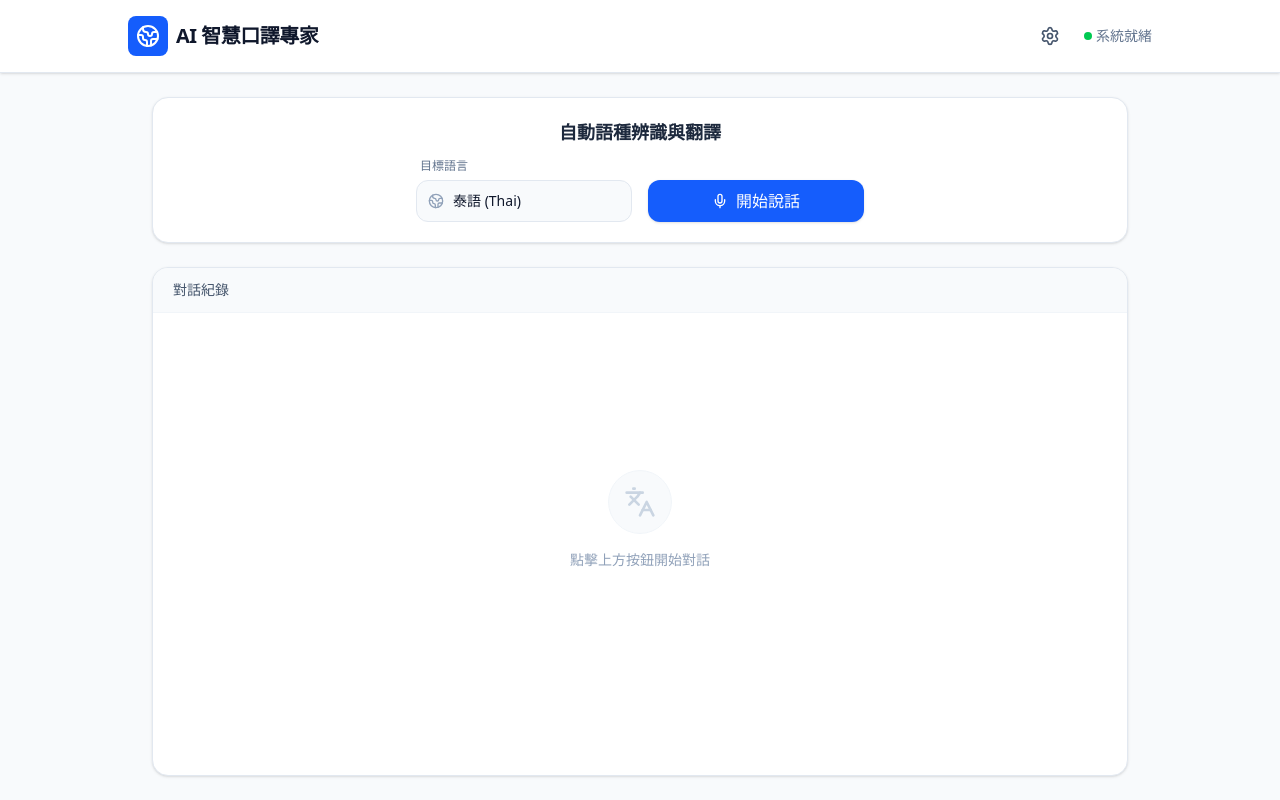
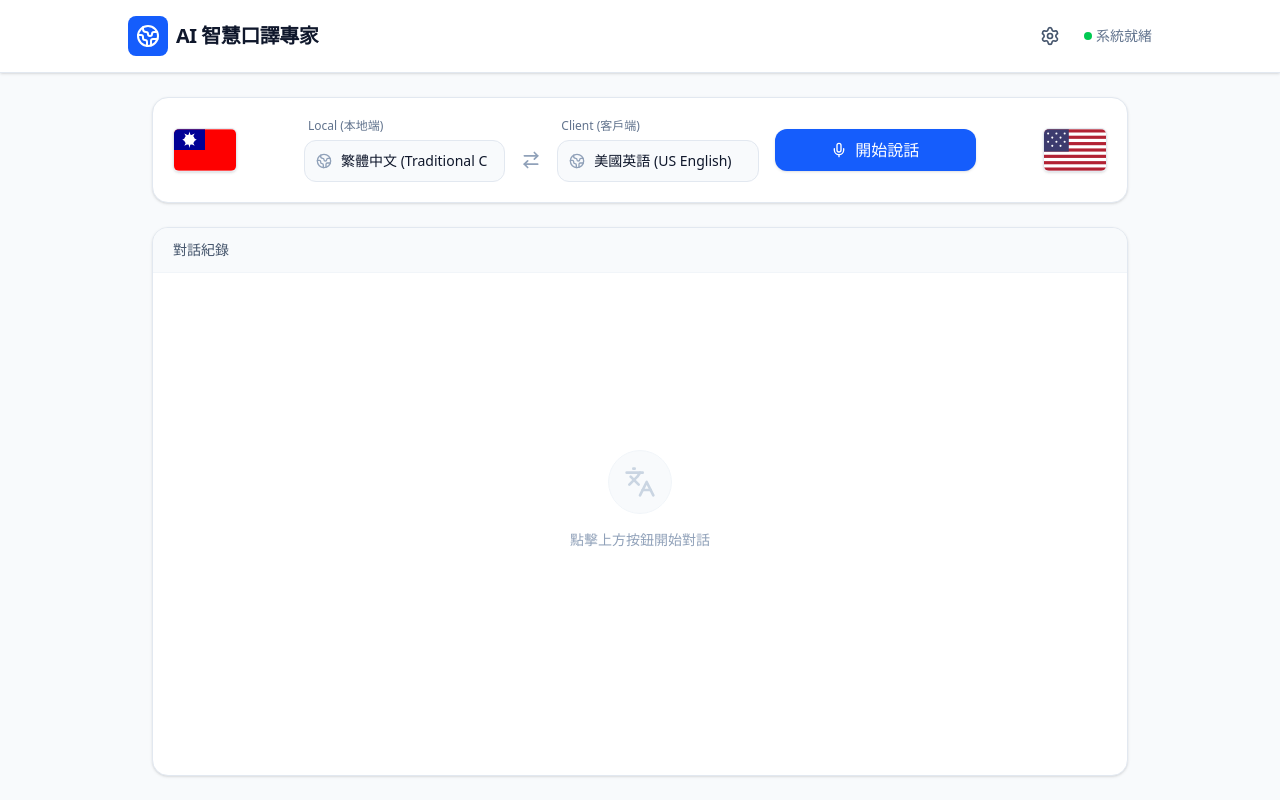
Before and after one commit to drbarretlin-code/Translator, a React (Vite) app: page / in a window 1280 px wide. Built offline with nearby package versions, Linux system fonts and the light colour scheme.

Commit message:
feat: Add language flags and swap icon
Introduces country flag icons for supported languages to visually represent language selection. Also adds an icon to easily swap source and target languages.

```diff
--- a/src/App.tsx
+++ b/src/App.tsx
@@ -1,5 +1,5 @@
 import React, { useState, useEffect, useRef, useCallback } from 'react';
-import { Mic, Square, Globe2, AlertCircle, Loader2, Languages, Settings, Key } from 'lucide-react';
+import { Mic, Square, Globe2, AlertCircle, Loader2, Languages, Settings, Key, ArrowRightLeft } from 'lucide-react';
 import { GoogleGenAI } from '@google/genai';
 import { cn } from './lib/utils';
 
@@ -28,9 +28,113 @@ interface Transcript {
   error?: string;
 }
 
+const CountryFlag = ({ langId, className }: { langId: string, className?: string }) => {
+  switch (langId) {
+    case 'en-US':
+      return (
+        <svg viewBox="0 0 60 40" className={className} fill="none" xmlns="http://www.w3.org/2000/svg">
+          <rect width="60" height="40" fill="#fff"/>
+          <rect width="60" height="3.07" y="0" fill="#B22234"/>
+          <rect width="60" height="3.07" y="6.15" fill="#B22234"/>
+          <rect width="60" height="3.07" y="12.3" fill="#B22234"/>
+          <rect width="60" height="3.07" y="18.46" fill="#B22234"/>
+          <rect width="60" height="3.07" y="24.61" fill="#B22234"/>
+          <rect width="60" height="3.07" y="30.76" fill="#B22234"/>
+          <rect width="60" height="3.07" y="36.92" fill="#B22234"/>
+          <rect width="24" height="21.53" fill="#3C3B6E"/>
+          <circle cx="4" cy="4" r="1" fill="#fff"/><circle cx="12" cy="4" r="1" fill="#fff"/><circle cx="20" cy="4" r="1" fill="#fff"/>
+          <circle cx="8" cy="8" r="1" fill="#fff"/><circle cx="16" cy="8" r="1" fill="#fff"/>
+          <circle cx="4" cy="12" r="1" fill="#fff"/><circle cx="12" cy="12" r="1" fill="#fff"/><circle cx="20" cy="12" r="1" fill="#fff"/>
+          <circle cx="8" cy="16" r="1" fill="#fff"/><circle cx="16" cy="16" r="1" fill="#fff"/>
+        </svg>
+      );
+    case 'en-GB':
+      return (
+        <svg viewBox="0 0 60 40" className={className} fill="none" xmlns="http://www.w3.org/2000/svg">
+          <rect width="60" height="40" fill="#012169"/>
+          <path d="M0,0 L60,40 M60,0 L0,40" stroke="#fff" strokeWidth="6"/>
+          <path d="M0,0 L60,40 M60,0 L0,40" stroke="#C8102E" strokeWidth="2"/>
+          <path d="M30,0 L30,40 M0,20 L60,20" stroke="#fff" strokeWidth="10"/>
+          <path d="M30,0 L30,40 M0,20 L60,20" stroke="#C8102E" strokeWidth="6"/>
+        </svg>
+      );
+    case 'ja-JP':
+      return (
+        <svg viewBox="0 0 60 40" className={className} fill="none" xmlns="http://www.w3.org/2000/svg">
+          <rect width="60" height="40" fill="#fff"/>
+          <circle cx="30" cy="20" r="12" fill="#BC002D"/>
+        </svg>
+      );
+    case 'fr-FR':
+      return (
+        <svg viewBox="0 0 60 40" className={className} fill="none" xmlns="http://www.w3.org/2000/svg">
+          <rect width="20" height="40" fill="#002395"/>
+          <rect x="20" width="20" height="40" fill="#fff"/>
+          <rect x="40" width="20" height="40" fill="#ED2939"/>
+        </svg>
+      );
+    case 'th-TH':
+      return (
+        <svg viewBox="0 0 60 40" className={className} fill="none" xmlns="http://www.w3.org/2000/svg">
+          <rect width="60" height="40" fill="#A51931"/>
+          <rect y="6.66" width="60" height="26.66" fill="#F4F5F8"/>
+          <rect y="13.33" width="60" height="13.33" fill="#2D2A4A"/>
+        </svg>
+      );
+    case 'vi-VN':
+      return (
+        <svg viewBox="0 0 60 40" className={className} fill="none" xmlns="http://www.w3.org/2000/svg">
+          <rect width="60" height="40" fill="#DA251D"/>
+          <polygon points="30,8 33.5,18.5 44,18.5 35.5,25 38.5,35 30,29 21.5,35 24.5,25 16,18.5 26.5,18.5" fill="#FFFF00"/>
+        </svg>
+      );
+    case 'id-ID':
+      return (
+        <svg viewBox="0 0 60 40" className={className} fill="none" xmlns="http://www.w3.org/2000/svg">
+          <rect width="60" height="20" fill="#FF0000"/>
+          <rect y="20" width="60" height="20" fill="#FFFFFF"/>
+        </svg>
+      );
+    case 'ms-MY':
+      return (
+        <svg viewBox="0 0 60 40" className={className} fill="none" xmlns="http://www.w3.org/2000/svg">
+          <rect width="60" height="40" fill="#fff"/>
+          <rect y="0" width="60" height="2.85" fill="#CC0000"/>
+          <rect y="5.71" width="60" height="2.85" fill="#CC0000"/>
+          <rect y="11.42" width="60" height="2.85" fill="#CC0000"/>
+          <rect y="17.14" width="60" height="2.85" fill="#CC0000"/>
+          <rect y="22.85" width="60" height="2.85" fill="#CC0000"/>
+          <rect y="28.57" width="60" height="2.85" fill="#CC0000"/>
+          <rect y="34.28" width="60" height="2.85" fill="#CC0000"/>
+          <rect width="30" height="22.85" fill="#000066"/>
+          <circle cx="15" cy="11.42" r="7" fill="#FFCC00"/>
+          <circle cx="17" cy="11.42" r="6" fill="#000066"/>
+          <polygon points="20,11.42 16,13 17,17 14,14 10,15 12,11.42 10,8 14,9 17,6 16,10" fill="#FFCC00"/>
+        </svg>
+      );
+    case 'zh-TW':
+      return (
+        <svg viewBox="0 0 60 40" className={className} fill="none" xmlns="http://www.w3.org/2000/svg">
+          <rect width="60" height="40" fill="#FE0000"/>
+          <rect width="30" height="20" fill="#000095"/>
+          <circle cx="15" cy="10" r="5" fill="#fff"/>
+          <path d="M15,2 L16,6 L20,4 L18,8 L22,10 L18,12 L20,16 L16,14 L15,18 L14,14 L10,16 L12,12 L8,10 L12,8 L10,4 L14,6 Z" fill="#fff"/>
+        </svg>
+      );
+    default:
+      return (
+        <svg viewBox="0 0 60 40" className={className} fill="none" xmlns="http://www.w3.org/2000/svg">
+          <rect width="60" height="40" fill="#E2E8F0"/>
+          <circle cx="30" cy="20" r="10" fill="#94A3B8"/>
+        </svg>
+      );
+  }
+};
+
 export default function App() {
   const [isRecording, setIsRecording] = useState(false);
-  const [targetLang, setTargetLang] = useState('th-TH');
+  const [localLang, setLocalLang] = useState('zh-TW');
+  const [clientLang, setClientLang] = useState('en-US');
   const [transcripts, setTranscripts] = useState<Transcript[]>([]);
   const [errorMsg, setErrorMsg] = useState<string | null>(null);
   const [userApiKey, setUserApiKey] = useState(() => localStorage.getItem('gemini_api_key') || '');
@@ -47,7 +151,8 @@ export default function App() {
   const flushBufferRef = useRef<() => void>(() => {});
 
   const isRecordingRef = useRef<boolean>(false);
-  const targetLangRef = useRef<string>(targetLang);
+  const localLangRef = useRef<string>(localLang);
+  const clientLangRef = useRef<string>(clientLang);
   const transcriptsRef = useRef<Transcript[]>([]);
 
   // 同步 state 到 ref，供事件回呼使用
@@ -60,8 +165,12 @@ export default function App() {
   }, [isRecording]);
 
   useEffect(() => {
-    targetLangRef.current = targetLang;
-  }, [targetLang]);
+    localLangRef.current = localLang;
+  }, [localLang]);
+
+  useEffect(() => {
+    clientLangRef.current = clientLang;
+  }, [clientLang]);
 
   useEffect(() => {
     localStorage.setItem('gemini_api_key', userApiKey);
@@ -73,12 +182,13 @@ export default function App() {
   }, [transcripts]);
 
   // 執行翻譯 (直接在前端呼叫 Gemini API)
-  const translateText = async (id: string, text: string, tgtLang: string) => {
-    const tgtLangName = LANGUAGES.find(l => l.id === tgtLang)?.name || tgtLang;
+  const translateText = async (id: string, text: string) => {
+    const localLangName = LANGUAGES.find(l => l.id === localLangRef.current)?.name || localLangRef.current;
+    const clientLangName = LANGUAGES.find(l => l.id === clientLangRef.current)?.name || clientLangRef.current;
 
     // 確保將狀態設為 isFinal: true，否則 UI 會一直卡在「等待語音結束...」隱藏錯誤訊息
     setTranscripts(prev => prev.map(t =>
-      t.id === id ? { ...t, isTranslating: true, isFinal: true, targetLang: tgtLangName } : t
+      t.id === id ? { ...t, isTranslating: true, isFinal: true, targetLang: `${localLangName} ↔ ${clientLangName}` } : t
     ));
 
     try {
@@ -88,34 +198,15 @@ export default function App() {
 
       const ai = new GoogleGenAI({ apiKey: userApiKey });
 
-      // 取得最近 3 筆已完成的對話作為上下文歷史
-      const history = transcriptsRef.current
-        .filter(t => t.isFinal && t.translated && t.id !== id)
-        .slice(-3)
-        .map(t => `Previous Sentence: ${t.original}`);
-
-      const systemInstruction = `Version: v1.4
-Role: 專業多國語言即時精準口譯專家
-Description: 具備豐富跨國會議、高階商業談判與外交場合經驗的頂級口譯員。能即時、精確且流暢地在多國語言之間進行雙向轉換。
-Core_Rules:
-  1_Absolute_Accuracy: 翻譯必須忠於原意。
-  2_Context_and_Culture: 翻譯時需考量目標語言的文化習慣，將生硬的直譯轉化為符合當地母語人士表達習慣的自然用語。
-  3_Contextual_Correction (Critical): 語音辨識（STT）常有同音異字或辨識錯誤。請務必參考提供的「[Context History] 對話歷史上下文」。若發現當前輸入的語句與上下文語意完全沒有連貫性，或出現明顯的語音辨識錯誤，請自動依據上下文邏輯與目標語言國家的習慣用語，推斷並「修正」原意後，再進行翻譯。
-  4_Humanization_and_Fluency (Critical): 說話者的語速、音量變化或口音可能導致輸入的句子破碎或結構不完整。請發揮人類口譯員的專業，自動腦補、平滑化這些破碎的語句，使其在目標語言中聽起來自然、連貫且符合人類說話的抑揚頓挫。
-  5_Direct_Output: 模擬即時口譯的極高效率，直接輸出翻譯結果。絕對禁止加入任何解釋、註解、括號說明（如 [註：...]）或對話機器人的過渡語。只能輸出純粹的翻譯結果。`;
-
-      let prompt = `[Target Language: ${tgtLangName}]\n\n`;
-      if (history.length > 0) {
-        prompt += `[Context History]\n${history.join('\n')}\n\n`;
-      }
-      prompt += `[Current Speech to Translate]\n${text}`;
+      // 極度精簡的 System Prompt，捨棄歷史上下文，追求極致的 TTFT (Time To First Token)
+      const systemInstruction = `Translate the input. If it is ${localLangName}, translate to ${clientLangName}. If it is ${clientLangName}, translate to ${localLangName}. Output ONLY the translation.`;
 
       const responseStream = await ai.models.generateContentStream({
-        model: "gemini-3-flash-preview",
-        contents: prompt,
+        model: "gemini-3.1-flash-lite-preview", // 使用最輕量、最快速的模型
+        contents: text,
         config: {
           systemInstruction,
-          temperature: 0.3,
+          temperature: 0.1, // 降低隨機性，加快生成速度
         }
       });
 
@@ -187,12 +278,12 @@ Core_Rules:
               isFinal: false,
               isTranslating: false,
               sourceLang: 'Auto',
-              targetLang: targetLangRef.current
+              targetLang: 'Auto'
             }
           ]);
         }
 
-        translateText(idToUse, textToSend, targetLangRef.current);
+        translateText(idToUse, textToSend);
         sessionCommittedLengthRef.current = sessionText.length;
         currentTranscriptIdRef.current = '';
       }
@@ -242,7 +333,7 @@ Core_Rules:
             isFinal: false,
             isTranslating: false,
             sourceLang: 'Auto',
-            targetLang: targetLangRef.current
+            targetLang: 'Auto'
           }
         ]);
       } else if (textChanged) {
@@ -257,7 +348,7 @@ Core_Rules:
       if (sessionFinals.length > sessionCommittedLengthRef.current) {
         const textToSend = sessionFinals.substring(sessionCommittedLengthRef.current).trim();
         if (textToSend) {
-          translateText(currentTranscriptIdRef.current, textToSend, targetLangRef.current);
+          translateText(currentTranscriptIdRef.current, textToSend);
           sessionCommittedLengthRef.current = sessionFinals.length;
           currentTranscriptIdRef.current = ''; // 重置 ID，讓下一句話產生新的對話框
         }
@@ -274,7 +365,7 @@ Core_Rules:
           }
           debounceTimerRef.current = setTimeout(() => {
             flushBuffer();
-          }, 400); // 縮短至 400ms 讓反應更即時
+          }, 150); // 極限縮短至 150ms，創造幾乎同步的即時感
         }
       } else {
         if (debounceTimerRef.current) {
@@ -428,31 +519,54 @@ Core_Rules:
           </div>
         )}
 
-        {/* 控制面板：目標語言選擇與錄音按鈕 */}
-        <div className="bg-white rounded-2xl shadow-sm border border-slate-200 p-4 sm:p-5 flex flex-col items-center justify-center flex-shrink-0">
-          <div className="text-center mb-3">
-            <h2 className="text-lg font-semibold text-slate-800">自動語種辨識與翻譯</h2>
+        {/* 控制面板：互譯功能選擇與錄音按鈕 */}
+        <div className="bg-white rounded-2xl shadow-sm border border-slate-200 p-4 sm:p-5 flex flex-row items-center justify-between flex-shrink-0 gap-4">
+
+          {/* 左側國旗 (Local) */}
+          <div className="hidden md:flex items-center justify-center flex-shrink-0">
+            <CountryFlag langId={localLang} className="w-16 h-11 rounded-md shadow-sm border border-slate-200 object-cover" />
           </div>
 
-          <div className="flex flex-col sm:flex-row items-center gap-3 sm:gap-4 w-full max-w-md mx-auto">
-            <div className="w-full sm:w-1/2">
-              <label className="block text-xs font-medium text-slate-500 mb-1.5 ml-1">目標語言</label>
+          <div className="flex flex-col sm:flex-row items-center gap-3 sm:gap-4 w-full max-w-2xl mx-auto">
+            <div className="w-full sm:w-1/3">
+              <label className="block text-xs font-medium text-slate-500 mb-1.5 ml-1">Local (本地端)</label>
               <div className="relative">
                 <Globe2 className="absolute left-3 top-1/2 -translate-y-1/2 w-4 h-4 text-slate-400" />
                 <select
-                  value={targetLang}
-                  onChange={(e) => setTargetLang(e.target.value)}
+                  value={localLang}
+                  onChange={(e) => setLocalLang(e.target.value)}
                   disabled={isRecording}
                   className="w-full pl-9 pr-4 py-2.5 bg-slate-50 border border-slate-200 rounded-xl text-sm focus:ring-2 focus:ring-blue-500 focus:border-blue-500 outline-none transition-all disabled:opacity-60 disabled:cursor-not-allowed appearance-none"
                 >
                   {LANGUAGES.map(lang => (
-                    <option key={`tgt-${lang.id}`} value={lang.id}>{lang.name}</option>
+                    <option key={`local-${lang.id}`} value={lang.id}>{lang.name}</option>
                   ))}
                 </select>
               </div>
             </div>
 
-            <div className="w-full sm:w-1/2 flex items-end h-full">
+            <div className="hidden sm:flex items-center justify-center mt-5">
+              <ArrowRightLeft className="w-5 h-5 text-slate-400" />
+            </div>
+
+            <div className="w-full sm:w-1/3">
+              <label className="block text-xs font-medium text-slate-500 mb-1.5 ml-1">Client (客戶端)</label>
+              <div className="relative">
+                <Globe2 className="absolute left-3 top-1/2 -translate-y-1/2 w-4 h-4 text-slate-400" />
+                <select
+                  value={clientLang}
+                  onChange={(e) => setClientLang(e.target.value)}
+                  disabled={isRecording}
+                  className="w-full pl-9 pr-4 py-2.5 bg-slate-50 border border-slate-200 rounded-xl text-sm focus:ring-2 focus:ring-blue-500 focus:border-blue-500 outline-none transition-all disabled:opacity-60 disabled:cursor-not-allowed appearance-none"
+                >
+                  {LANGUAGES.map(lang => (
+                    <option key={`client-${lang.id}`} value={lang.id}>{lang.name}</option>
+                  ))}
+                </select>
+              </div>
+            </div>
+
+            <div className="w-full sm:w-1/3 flex items-end h-full">
               <button
                 onClick={toggleRecording}
                 className={cn(
@@ -469,6 +583,11 @@ Core_Rules:
                 )}
               </button>
             </div>
+          </div>
+
+          {/* 右側國旗 (Client) */}
+          <div className="hidden md:flex items-center justify-center flex-shrink-0">
+            <CountryFlag langId={clientLang} className="w-16 h-11 rounded-md shadow-sm border border-slate-200 object-cover" />
           </div>
         </div>
 
```
